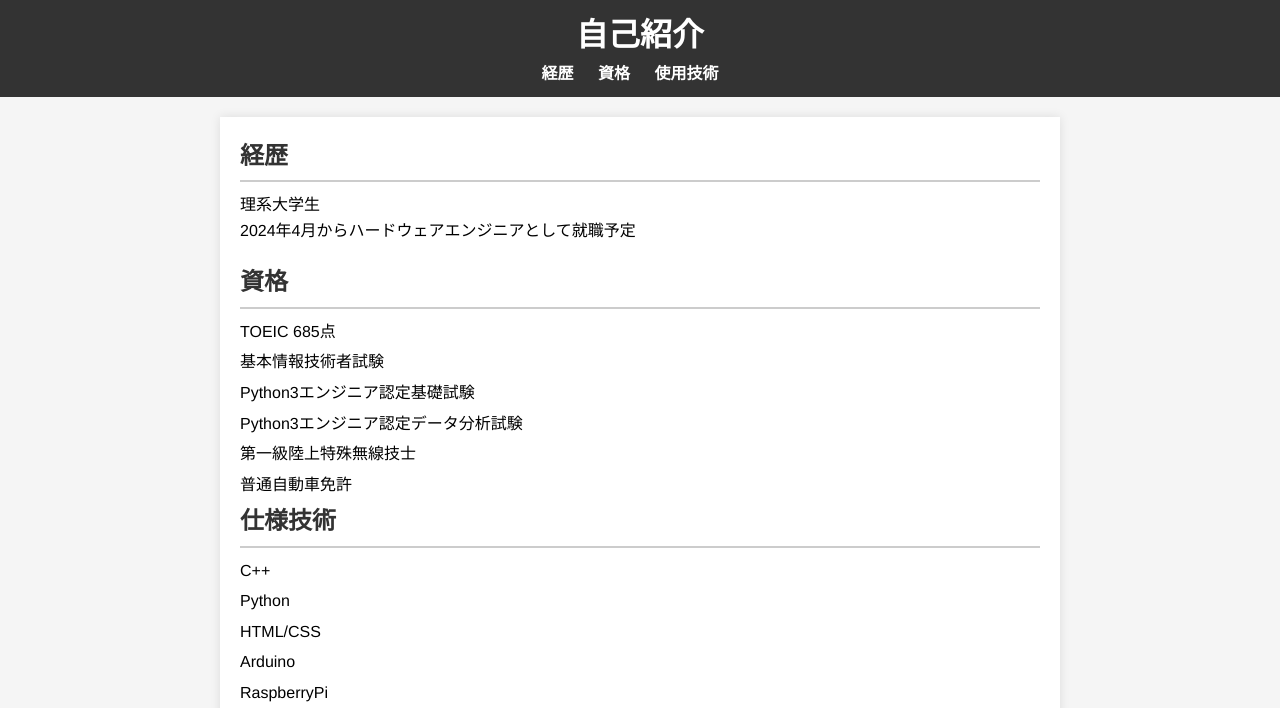
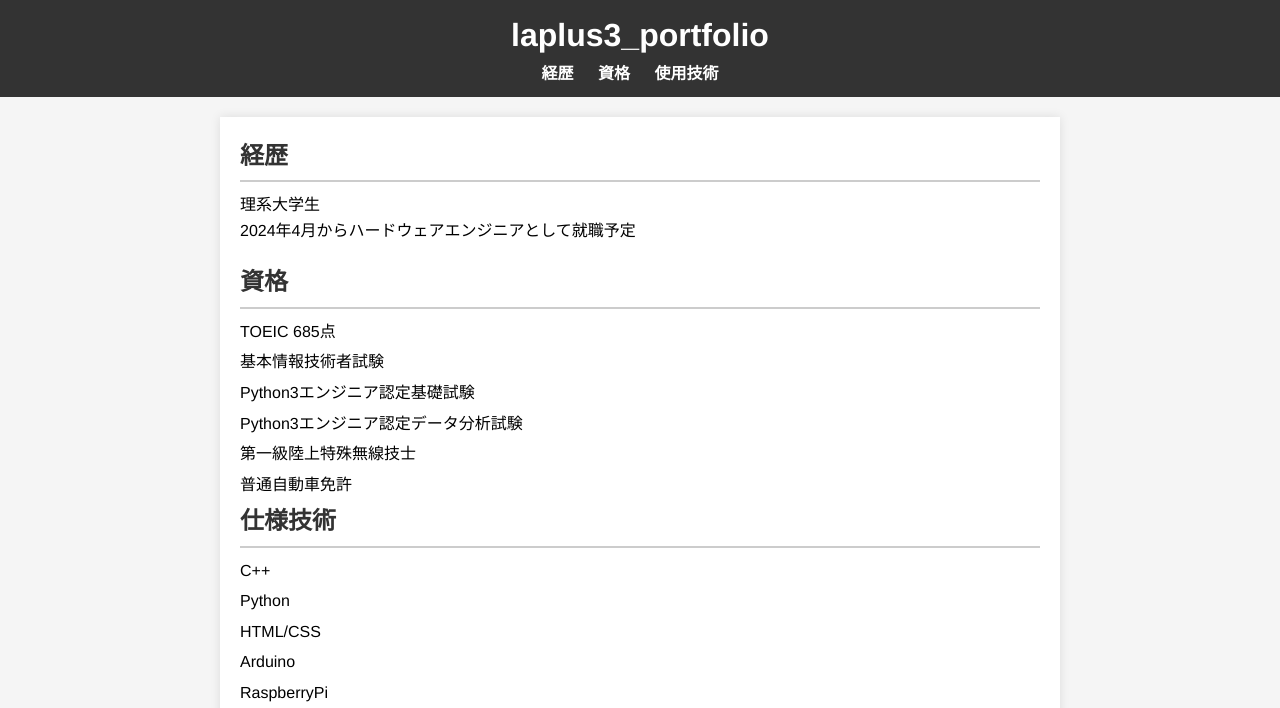
Before and after one commit to Kumataro-K/Kumataro-K.github.io, a plain HTML site: page index.html in a window 1280 px wide. Shown: the top 708 px of the page. Drawn offline with Linux system fonts and the light colour scheme.

Commit message:
Update index.html

```diff
--- a/index.html
+++ b/index.html
@@ -10,7 +10,7 @@
 
 <body>
 <header>
-    <h1>自己紹介</h1>
+    <h1>laplus3_portfolio</h1>
     <nav>
         <ul>
             <li><a href="#experience">経歴</a></li>
```
